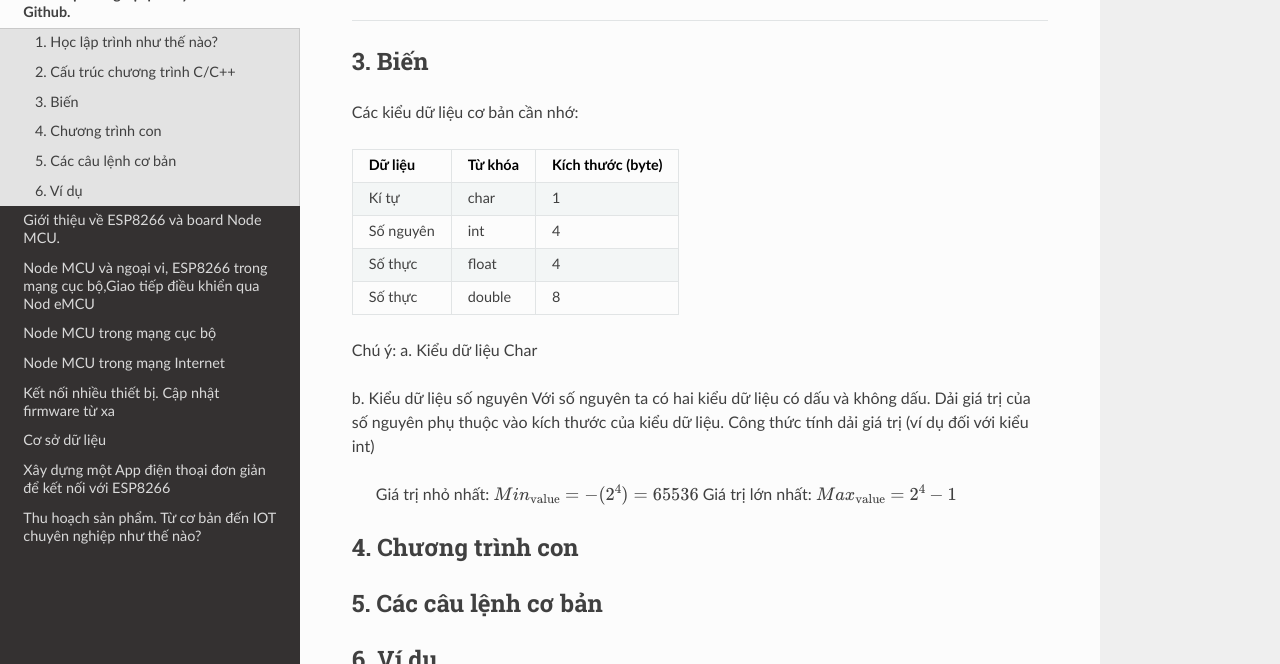
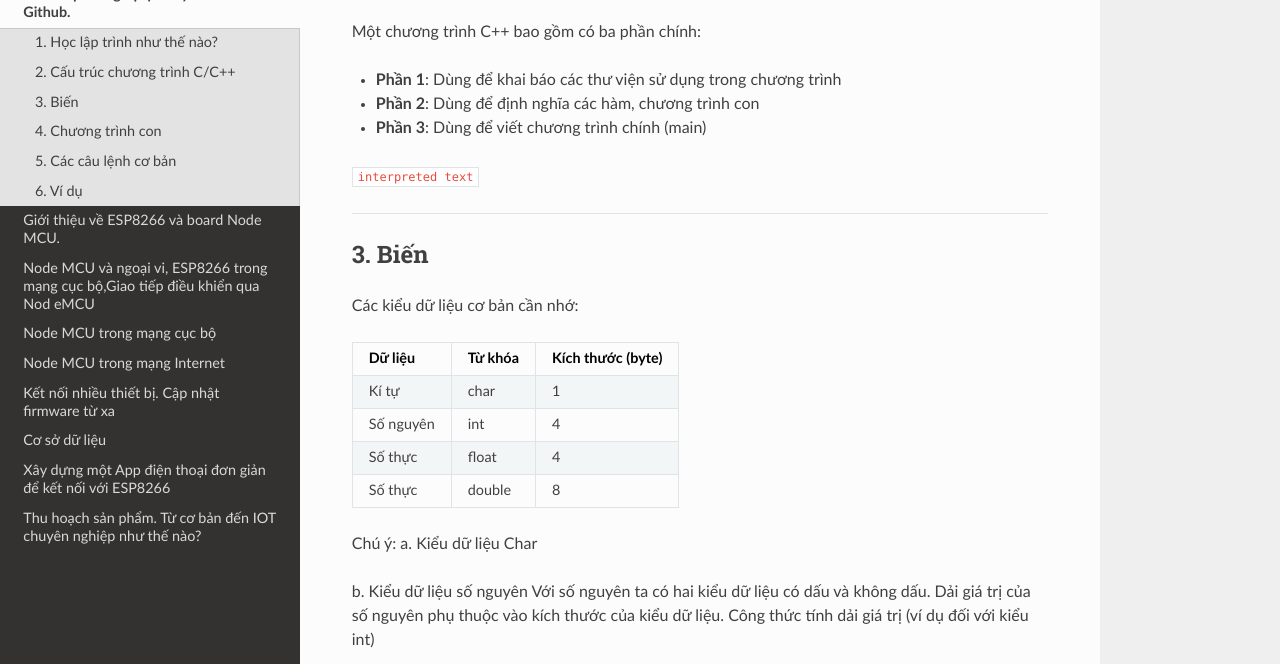
Before and after one commit to DoanNguyenTrong/iot-cho-nguoimoi, a Sphinx documentation site: the page built from docs/source/C_Cpp_Github.rst, in a window 1280 px wide and 900 px high, scrolled down 969 px, cut to the strip 236-900 px from the top of the window. Built offline with Sphinx 7.4.7 and the Read the Docs theme 2.0.0, drawn with Linux system fonts in a browser that asks for light colours; cross-references to code outside the pages are shown as plain code.

Commit message:
hoinv10 - viet tiep

```diff
--- a/docs/source/C_Cpp_Github.rst
+++ b/docs/source/C_Cpp_Github.rst
@@ -44,6 +44,15 @@ Tải file template tại đây:
 .. literalinclude:: doc/template.cpp
   :language: C++
 
+Một chương trình C++ bao gồm có ba phần chính:
+
+- **Phần 1**: Dùng để khai báo các thư viện sử dụng trong chương trình
+
+- **Phần 2**: Dùng để định nghĩa các hàm, chương trình con
+
+- **Phần 3**: Dùng để viết chương trình chính (main)
+
+:red:`interpreted text`
 
 -----------------------------------------------------------
 
```
Also changed, not shown: 5 other files.
